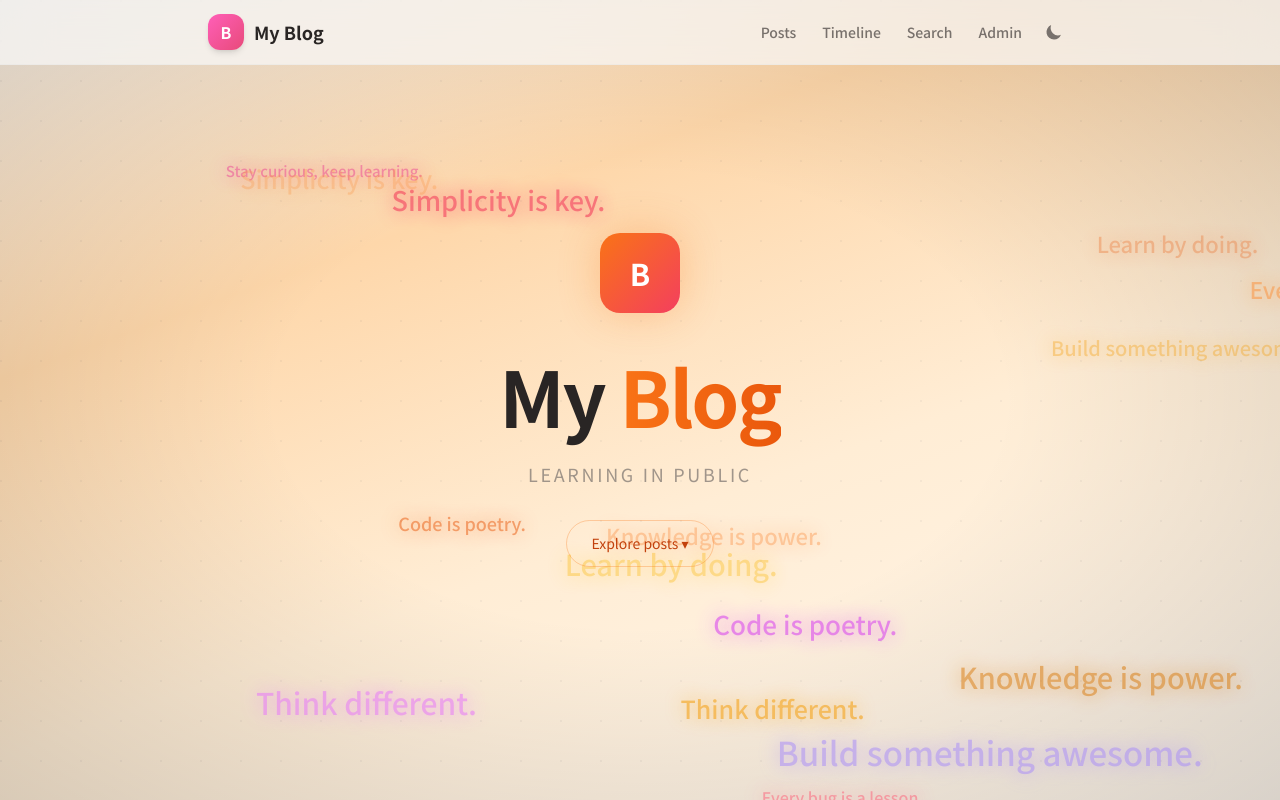
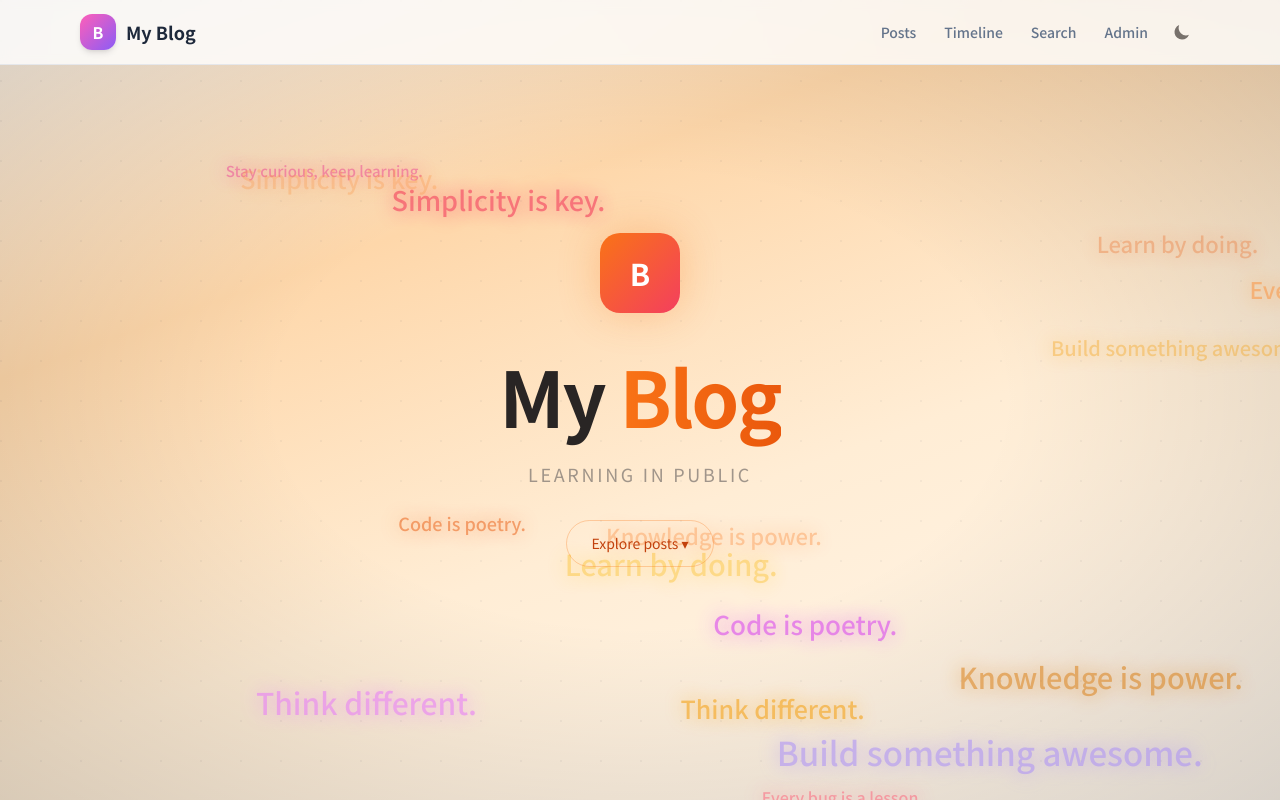
Before and after one commit to myh-diy/blog2, a Vue app in the folder frontend/: page / in a window 1280 px wide. Built offline with nearby package versions, Linux system fonts and the light colour scheme; no server answers.

Commit message:
feat(ui): redesign default layout with pink-purple navbar and footer

```diff
--- a/frontend/src/layouts/DefaultLayout.vue
+++ b/frontend/src/layouts/DefaultLayout.vue
@@ -13,27 +13,27 @@ const navLinks = [
 </script>
 
 <template>
-  <div class="min-h-screen bg-warm-50 dark:bg-[#0d0714]">
-    <!-- Glass navbar -->
-    <header class="sticky top-0 z-50 backdrop-blur-xl bg-warm-50/70 dark:bg-[#0d0714]/70 border-b border-warm-200/40 dark:border-white/5">
-      <nav class="max-w-4xl mx-auto px-4 h-16 flex items-center justify-between">
+  <div class="min-h-screen flex flex-col bg-gray-50 dark:bg-slate-950">
+    <!-- Navbar -->
+    <header class="sticky top-0 z-50 backdrop-blur-sm bg-white/80 dark:bg-slate-900/80 border-b border-gray-200 dark:border-white/5">
+      <nav class="max-w-6xl mx-auto px-4 h-16 flex items-center justify-between">
         <!-- Logo -->
         <router-link to="/" class="group flex items-center gap-2.5">
-          <div class="w-9 h-9 rounded-xl bg-gradient-to-br from-brand-400 to-brand-600 dark:from-pop-400 dark:to-pop-600 flex items-center justify-center text-white font-black text-base shadow-md group-hover:shadow-lg transition-shadow">
+          <div class="w-9 h-9 rounded-xl bg-gradient-to-br from-brand-400 to-accent-500 flex items-center justify-center text-white font-black text-base shadow-md group-hover:shadow-lg group-hover:shadow-brand-500/25 transition-all">
             B
           </div>
-          <span class="text-lg font-bold text-warm-800 dark:text-warm-100 group-hover:text-brand-600 dark:group-hover:text-pop-400 transition-colors">
+          <span class="text-lg font-bold text-slate-800 dark:text-slate-100 group-hover:text-brand-500 transition-colors">
             My Blog
           </span>
         </router-link>
 
         <!-- Nav -->
-        <div class="flex items-center gap-0.5">
+        <div class="flex items-center gap-1">
           <router-link v-for="link in navLinks" :key="link.to" :to="link.to"
             class="px-3 py-2 rounded-lg text-sm font-medium transition-all"
             :class="route.path === link.to
-              ? 'text-brand-600 dark:text-pop-400 bg-brand-50 dark:bg-pop-900/20'
-              : 'text-warm-500 dark:text-warm-400 hover:text-warm-800 dark:hover:text-warm-200 hover:bg-warm-100 dark:hover:bg-white/5'"
+              ? 'text-brand-600 dark:text-brand-400 bg-brand-50 dark:bg-brand-900/20'
+              : 'text-slate-500 dark:text-slate-400 hover:text-slate-800 dark:hover:text-slate-200 hover:bg-gray-100 dark:hover:bg-white/5'"
           >
             {{ link.label }}
           </router-link>
@@ -42,13 +42,14 @@ const navLinks = [
       </nav>
     </header>
 
-    <main class="max-w-4xl mx-auto px-4 py-10">
+    <main class="flex-1 max-w-6xl w-full mx-auto px-4 py-10">
       <slot />
     </main>
 
-    <footer class="border-t border-warm-200/50 dark:border-white/5 mt-20">
-      <div class="max-w-4xl mx-auto px-4 py-8 text-center text-sm text-warm-400 dark:text-warm-500">
-        Built with Vue + Go · Learning in public
+    <footer class="border-t border-gray-200 dark:border-white/5">
+      <div class="max-w-6xl mx-auto px-4 py-8 text-center">
+        <div class="w-8 h-8 rounded-lg bg-gradient-to-br from-brand-400 to-accent-500 flex items-center justify-center text-white font-black text-sm mx-auto mb-3">B</div>
+        <p class="text-sm text-slate-400 dark:text-slate-500">Built with Vue + Go · Learning in public</p>
       </div>
     </footer>
   </div>
```
